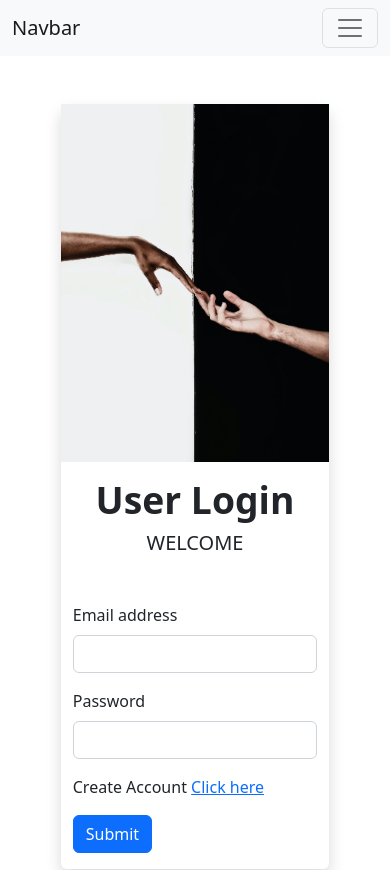
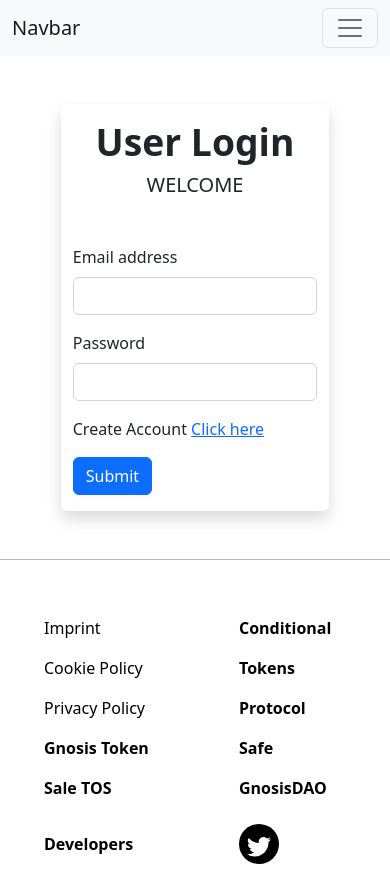
Before and after one commit to Shahfaisal12/login-form, a React (Create React App) app: page /login in a window 390 px wide. Shown: the top 870 px of the page. Built offline with nearby package versions, Linux system fonts and the light colour scheme.

Commit message:
image coloum none in mobile size

```diff
--- a/src/components/pages/Login.jsx
+++ b/src/components/pages/Login.jsx
@@ -13,14 +13,14 @@ const Login = () => {
         <div class="shadow mb-5 bg-body rounded">
           <div className="container">
             <div className="row">
-              <div className="col-md-6 p-0">
+              <div className="col-md-6 col-12 d-none d-md-block p-0">
                 <img
                   className="img-fluid"
                   src="assests/images/login-3.jpg"
                   alt=""
                 />
               </div>
-              <div className="col-md-6  d-flex align-items-center justify-content-center">
+              <div className="col-md-6 col-12 d-flex align-items-center justify-content-center">
                 <div className="login-form  py-3">
                   <div className="form-inner">
                     <h1 className="display-3 fw-bold  text-center">
--- a/src/components/pages/Signup.jsx
+++ b/src/components/pages/Signup.jsx
@@ -12,14 +12,14 @@ const Signup = () => {
         <div class="shadow mb-5 bg-body rounded">
           <div className="container">
             <div className="row">
-              <div className="col-md-6 p-0">
+              <div className="col-md-6 d-md-block col-12 p-0">
                 <img
                   className="img-fluid"
                   src="assests/images/signup.jpg"
                   alt=""
                 />
               </div>
-              <div className="col-md-6  d-flex align-items-center justify-content-center">
+              <div className="col-md-6 col-12 d-flex align-items-center justify-content-center">
                 <div className="signup-form py-3">
                   <div className="form-inner">
                     <h1 className="display-3 fw-bold  text-center">
```
